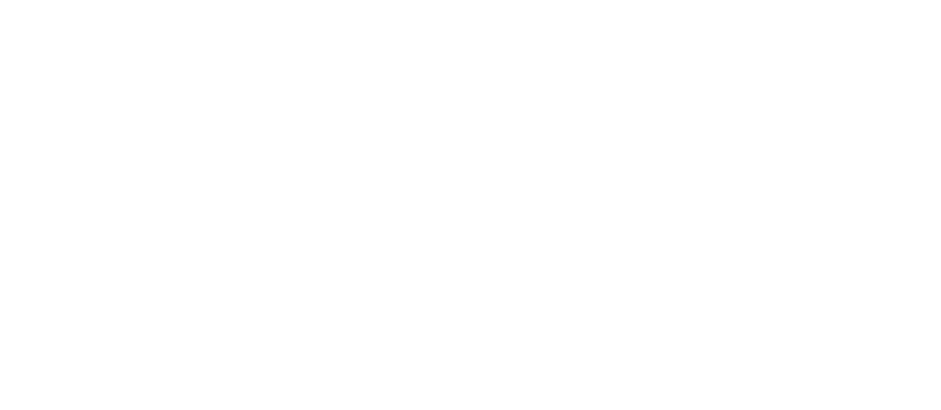
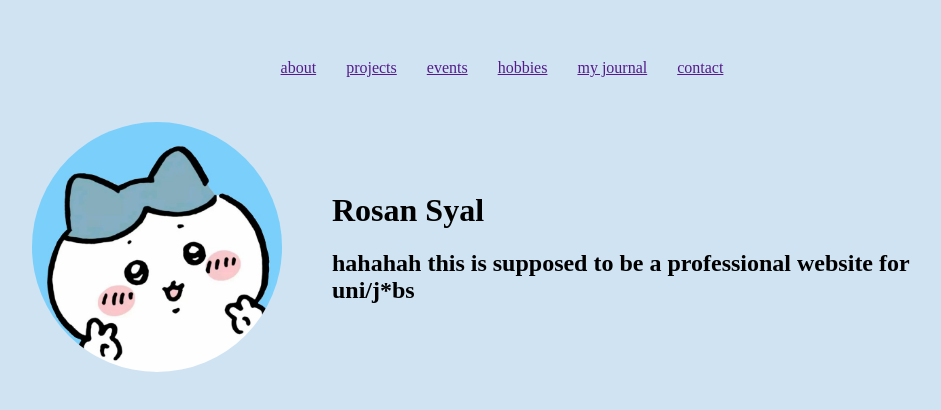
Before and after one commit to SilentPrincess108/my_website_but_professional, a plain HTML site: page index.html in a window 1280 px wide. Shown: the whole page, without its empty margins (158-1099 px from the left). Drawn offline with Linux system fonts and the light colour scheme.

Commit message:
uh landing page stuff

```diff
--- a/index.html
+++ b/index.html
@@ -3,9 +3,27 @@
 <head>
     <meta charset="UTF-8">
     <meta name="viewport" content="width=device-width, initial-scale=1.0">
-    <title>Document</title>
+    <title>Rosan Syal</title>
+    <link rel="stylesheet" href="style.css">
 </head>
 <body>
-
+    <header>
+        <ul>
+            <li><a href="">about</a></li>
+            <li><a href="">projects</a></li>
+            <li><a href="">events</a></li>
+            <li><a href="">hobbies</a></li>
+            <li><a href="">my journal</a></li>
+            <li><a href="">contact</a></li>
+        </ul>
+        <div class="title">
+            <img src="imgs/hachiware.jpg" id="pfp">
+            <div id="info">
+                <h1>Rosan Syal</h1>
+                <h2>hahahah this is supposed to be a professional website for uni/j*bs</h2>
+            </div>
+        </div>
+    </header>
+    <section></section>
 </body>
 </html>
--- /dev/null
+++ b/style.css
@@ -0,0 +1,39 @@
+body{
+    background-color: #d0e3f2;
+    padding: 20px;
+}
+
+ul{
+    list-style-type: none;
+    overflow: hidden;
+    display: flex;
+    justify-content: center;
+}
+
+ul li{
+    float: left;
+    margin: 10px;
+    padding: 5px;
+}
+
+ul li a{
+    display: block;
+}
+
+.title{
+    display: flex;
+    flex-direction: row;
+    align-items: center;
+    justify-content: center;
+    gap: 50px;
+    margin: 30px;
+}
+
+#info{
+    width: 600px;
+}
+
+#pfp{
+    height: 250px;
+    border-radius: 200px;
+}
```
Also changed, not shown: imgs/hachiware.jpg (added).
